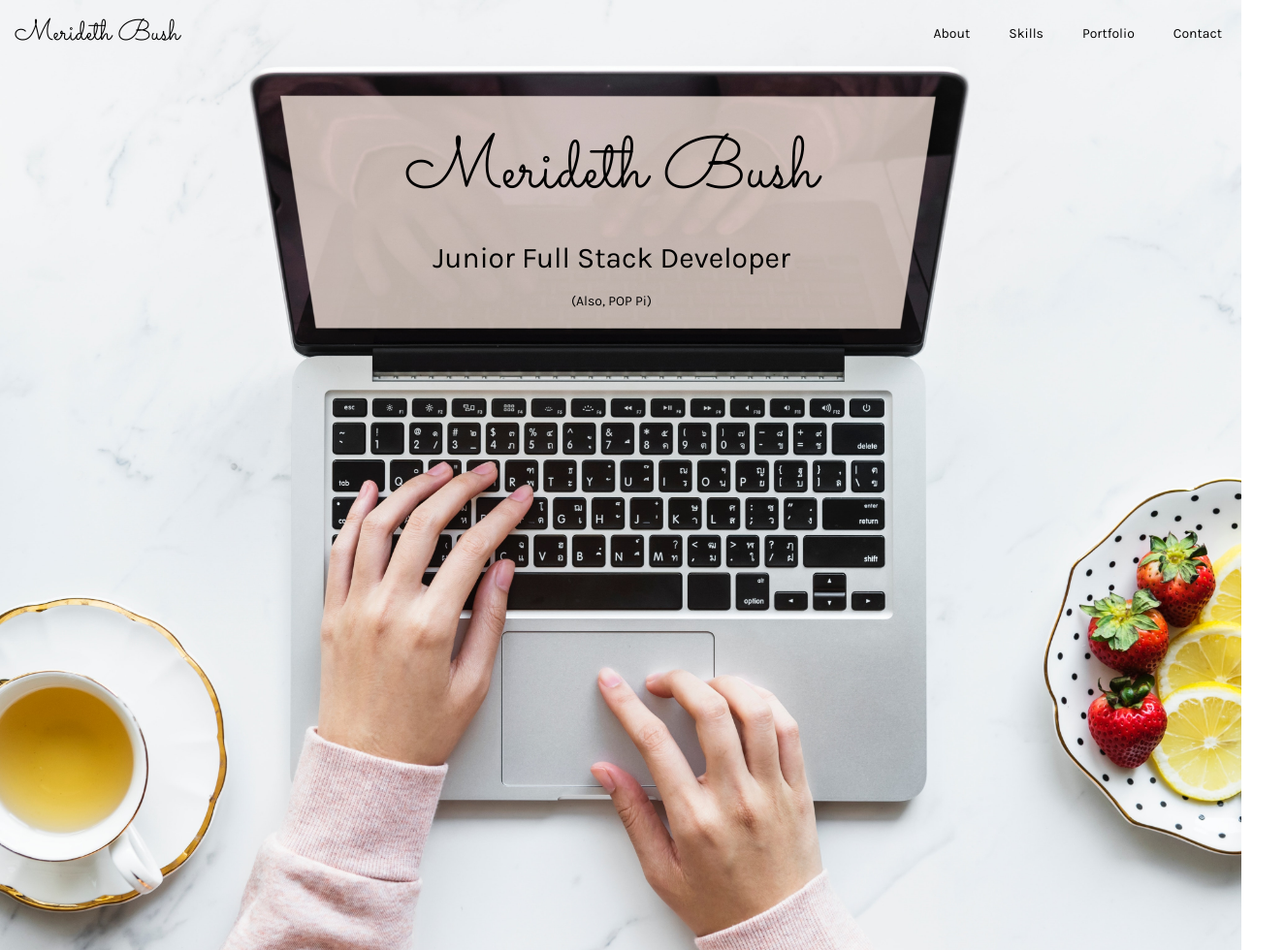
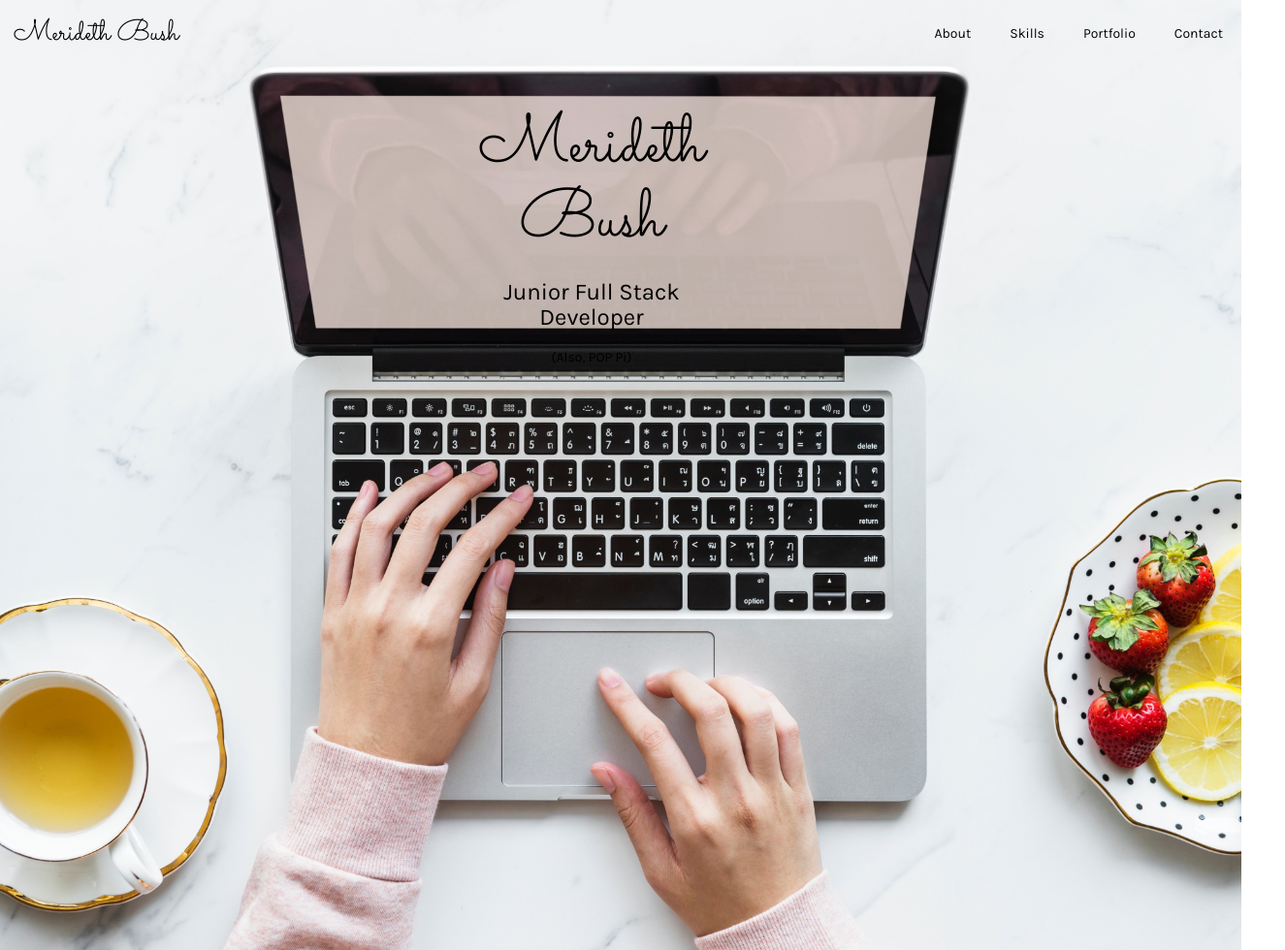
Before and after one commit to MeriBush/Portfolio, a website: page index.html in a window 1280 px wide. Shown: the top 980 px of the page at 97% size, 1325 px wide, since content can reach past the window. Drawn offline with Linux system fonts and the light colour scheme; a web font is replaced by a local one.

```diff
--- a/index.html
+++ b/index.html
@@ -77,11 +77,11 @@
         <div class="header-content">
             <div class="header-content-inner">
 
-                    <div class="row" id="mb">
-                <h2 class="col-md-6 offset-col-md-3 title-font-head title-name">Merideth Bush</h1>
+                <div class="row">
+                    <h2 class="col-md-6 offset-col-md-3 title-font-head title-name">Merideth Bush</h2>
                 </div>
                 <div class="row">
-                <h2 class="col-md-6 offset-col-md-3 title-font">Junior Full Stack Developer</h2>
+                    <h3 class="col-md-6 offset-col-md-3 title-font">Junior Full Stack Developer</h3>
                 </div>
                 <div class="row">
                         <h5 class="col-md-6 offset-col-md-3 text also">(Also,
@@ -89,7 +89,6 @@
                     </a>)
                     </h5>
                 </div>
-
             </div>
         </div>
     </header>
--- a/scss/_about.scss
+++ b/scss/_about.scss
@@ -1,4 +1,8 @@
 
+.row {
+    padding: 0;
+    margin: 0;
+}
 /****************************
 About Section
 ****************************/
@@ -19,5 +23,5 @@
 .about {
     background-position: center center;
     vertical-align: middle;
-    margin-bottom: 30px;
+    margin-bottom: 30px; //*
 }
--- a/scss/_body.scss
+++ b/scss/_body.scss
@@ -2,6 +2,11 @@
 /****************************
 Body Section
 ****************************/
+
+.container-fluid {
+    padding: 0;
+}
+
 .lora {
     font-family: 'Lora', serif;
 }
@@ -14,10 +19,10 @@
     font-family: 'sacramento', cursive;
 }
 
-#page-wrapper {
-    position: relative;
-    width: 100%
-}
+// #page-wrapper {
+//     position: relative;
+//     width: 100%
+// }
 
 #top{
     background-image: url("../assets/img/latte-coder.jpg");
@@ -27,12 +32,12 @@
     // background-attachment: fixed;
     background-position: center top;
     vertical-align: middle;
-    margin-top: 0em;
+    margin-top: 0;
 }
 
 .title-name {
     font-family: 'Sacramento', cursive;
-    font-size: 75px;
+    font-size: 5em;
     color: black
 }
 .title-font {
--- a/scss/_header.scss
+++ b/scss/_header.scss
@@ -3,7 +3,7 @@
 header.masthead {
     position: absolute;  //previously relative
     width: 100%;
-    min-height: auto;
+    min-height: 10em;
     text-align: center;
     // background-position: center;
     background-position: center center;
@@ -12,8 +12,10 @@
     // @include background-cover;
     .header-content {
       width: 100%;
+      padding: auto;
       // padding: 150px 15px 100px;
       // text-align: center;
+      position: relative;
       top: 37%;
     }
 
@@ -21,36 +23,39 @@
     //Below unnecessary
 
       .header-content-inner {
-        h1 {
-          // font-size: 30px;
+        //position: relative;
+        margin-left: 30%;
+        h2 {
+          font-size: 2em;
           // font-weight: 700;
-          // margin-top: 0;
-          // margin-bottom: 0;
+          margin-top: 0;
+          margin-bottom: 0;
           // text-transform: uppercase;
         }
         hr {
           // margin: 30px auto;
         }
         // p {
-        //   font-size: 16px;
+           font-size: .5em;
         //   font-weight: 300;
         //   margin-bottom: 50px;
         //   color: fade-out(white, .3);
         // }
       }
 
-      // .header-content-inner{
-      //   background-position: center top;
-      //   vertical-align: middle;
-      // }
+      .header-content-inner{
+        background-position: center top;
+        vertical-align: middle;
+      }
 
     @media (min-width: 768px) {
       // height: 100%;
       min-height: 600px;
       .header-content {
-        position: absolute;   //previously absolute
+        //** alecx commented this out
+        //position: absolute;   //previously absolute
 
-        // top: 37%;
+        top: 37%;
         // padding: 0 50px;
         -webkit-transform: translateY(-50%);
         -ms-transform: translateY(-50%);
@@ -58,18 +63,22 @@
         .header-content-inner {
           background-position: center center;
           vertical-align: middle;
-          // max-width: 1000px;
+          max-width: 90em;
           // margin-right: auto;
           // margin-left: auto;
-          margin-left: 30%;
-          margin-top: 30%
-          h1 {
-            // font-size: 50px;
+          margin-left: 35%;
+          margin-top: 20%;
+          h2 {
+            font-size: 10em;
+            margin: 0;
             background-position: center center;
             vertical-align: middle;
           }
+          h3 {
+
+          }
           p {
-            // font-size: 18px;
+            font-size: 1em;
             // max-width: 80%;
             // margin-right: auto;
             // margin-left: auto;
@@ -80,8 +89,10 @@
   }
 
   #mb {
-    background-position: center center;
-    vertical-align: middle;
+    position: relative;
+    left: 50%;
+    // background-position: center center;
+    // vertical-align: middle;
   }
 
   .title-font {
@@ -93,3 +104,8 @@
     background-position: center center;
     vertical-align: middle;
   }
+
+  #portfolioHeaderText {
+     margin: auto;
+     position: relative;
+  }
--- a/scss/_navbar.scss
+++ b/scss/_navbar.scss
@@ -17,6 +17,7 @@
     border: 0px hidden transparent;
     z-index: 100;
     transition: background-color 0.5s ease 0s;
+    padding: 0 1em;
 }
 
 .navbar-default {
```
Also changed, not shown: css/main.css. Lines whose indentation alone changed are shown as unchanged.
